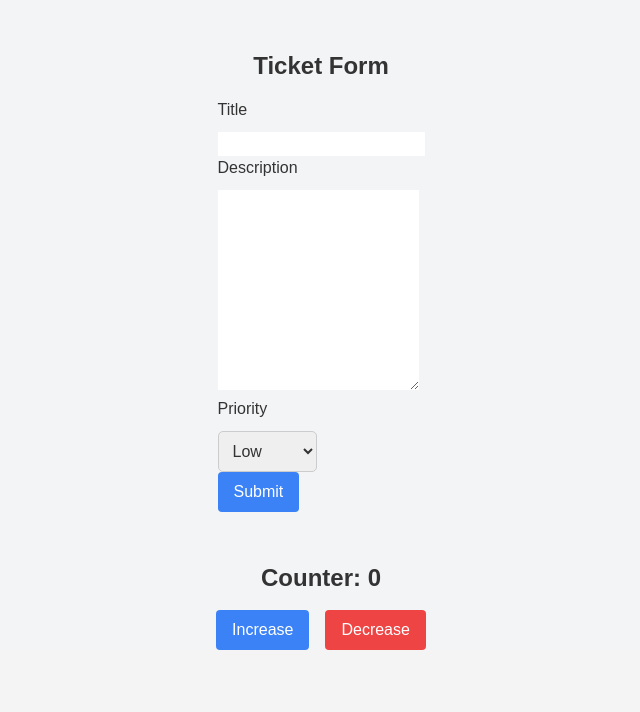
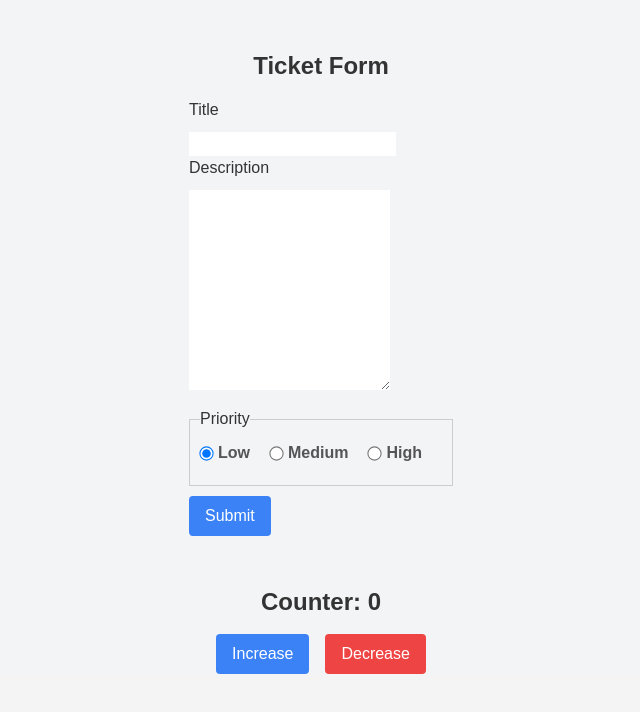
Before and after one commit to gezielcarvalho/xpeedopr, a React (Create React App) app in the folder frontend/: page / in a window 1280 px wide. Shown: the top 712 px of the page, without its empty margins (319-959 px from the left). Built offline with nearby package versions, Linux system fonts and the light colour scheme.

Commit message:
62. Building the priority selection Create React frontend scaffolding #13

```diff
--- a/frontend/src/components/TicketForm.tsx
+++ b/frontend/src/components/TicketForm.tsx
@@ -45,16 +45,26 @@ export default function TicketForm() {
           />
         </div>
         <div>
-          <label htmlFor="priority">Priority</label>
-          <select
-            id="priority"
-            value={priority}
-            onChange={(e) => setPriority(Number(e.target.value))}
-          >
-            <option value={PriorityStatus.Low}>Low</option>
-            <option value={PriorityStatus.Medium}>Medium</option>
-            <option value={PriorityStatus.High}>High</option>
-          </select>
+          <fieldset className="priority-fieldset">
+            <legend>Priority</legend>
+
+            {Object.entries(PriorityStatus).map(([key, value]) => {
+              if (isNaN(Number(key))) {
+                return (
+                  <label key={key} className="priority-label">
+                    <input
+                      type="radio"
+                      className="priority-input"
+                      value={value}
+                      checked={priority === value}
+                      onChange={() => setPriority(value as PriorityStatus)}
+                    />
+                    {key}
+                  </label>
+                );
+              }
+            })}
+          </fieldset>
         </div>
         <button className="px-4 py-2 bg-blue-500 text-white rounded">
           Submit
```
